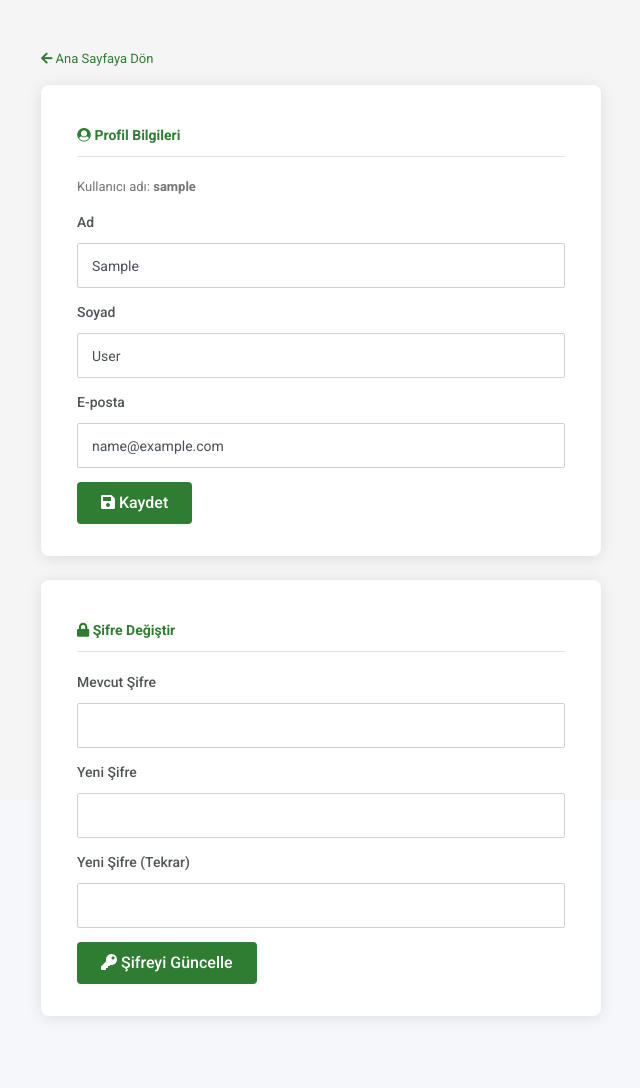
After one commit to ChronoCoders/agrisynthia, a Django app: page /accounts/profile/ in a window 1280 px wide. The commit adds this page. Shown: the whole page, without its empty margins (319-959 px from the left). Run offline with Django 3.2, Linux system fonts and the light colour scheme; the visitor is signed in with stand-in values (Sample User, id 1); parts of the project's set-up code (start-up, migrations or seed data) failed here and were passed over; some libraries are stand-ins or nearby versions.

Commit message:
Add user profile page, ODM watchdog Beat task, and updated_at field
- accounts: profile view with inline name/email update and password change
  forms; navbar username now links to /accounts/profile/
- dron_map: add updated_at (auto_now) to Projects; new Celery Beat task
  watchdog_stuck_odm_tasks runs hourly and marks projects stuck in
  'processing' for >ODM_STUCK_TIMEOUT_MINUTES (default 120 min) as failed
- settings: register odm-watchdog-hourly in CELERY_BEAT_SCHEDULE
- .env.example: document ODM_STUCK_TIMEOUT_MINUTES

```diff
--- a/accounts/urls.py
+++ b/accounts/urls.py
@@ -22,4 +22,5 @@ urlpatterns = [
     path("password-reset/complete/", auth_views.PasswordResetCompleteView.as_view(
         template_name="registration/password_reset_complete.html",
     ), name="password_reset_complete"),
+    path("profile/", views.profile, name="profile"),
 ]
--- a/accounts/views.py
+++ b/accounts/views.py
@@ -1,12 +1,26 @@
 # -*- coding: utf-8 -*-
 import logging
 
+from django import forms
 from django.contrib import messages
-from django.contrib.auth import login
-from django.contrib.auth.forms import UserCreationForm
+from django.contrib.auth import login, update_session_auth_hash
+from django.contrib.auth.decorators import login_required
+from django.contrib.auth.forms import PasswordChangeForm, UserCreationForm
 from django.shortcuts import redirect, render
 
 logger = logging.getLogger(__name__)
+
+
+class ProfileForm(forms.ModelForm):
+    class Meta:
+        from django.contrib.auth import get_user_model
+        model = get_user_model()
+        fields = ["first_name", "last_name", "email"]
+        widgets = {
+            "first_name": forms.TextInput(attrs={"class": "form-control"}),
+            "last_name": forms.TextInput(attrs={"class": "form-control"}),
+            "email": forms.EmailInput(attrs={"class": "form-control"}),
+        }
 
 
 def register(request):
@@ -26,3 +40,29 @@ def register(request):
         form = UserCreationForm()
 
     return render(request, "registration/register.html", {"form": form})
+
+
+@login_required
+def profile(request):
+    profile_form = ProfileForm(instance=request.user)
+    password_form = PasswordChangeForm(user=request.user)
+
+    if request.method == "POST":
+        if "update_profile" in request.POST:
+            profile_form = ProfileForm(request.POST, instance=request.user)
+            if profile_form.is_valid():
+                profile_form.save()
+                messages.success(request, "Profil bilgileri güncellendi.")
+                return redirect("profile")
+        elif "change_password" in request.POST:
+            password_form = PasswordChangeForm(user=request.user, data=request.POST)
+            if password_form.is_valid():
+                password_form.save()
+                update_session_auth_hash(request, password_form.user)
+                messages.success(request, "Şifre başarıyla değiştirildi.")
+                return redirect("profile")
+
+    return render(request, "registration/profile.html", {
+        "profile_form": profile_form,
+        "password_form": password_form,
+    })
--- a/dron_map/models.py
+++ b/dron_map/models.py
@@ -19,6 +19,9 @@ class Projects(models.Model):
     )
     Data_time: models.DateTimeField = models.DateTimeField(
         auto_now_add=True, db_index=True
+    )
+    updated_at: models.DateTimeField = models.DateTimeField(
+        auto_now=True, db_index=True
     )
     picture: models.FileField = models.FileField(
         upload_to="assets/images", blank=True, null=True, verbose_name="image"
--- a/templates/navbar.html
+++ b/templates/navbar.html
@@ -7,9 +7,9 @@
 <div class="float-right">
 <div class="ico-item" style="display:flex;align-items:center;gap:12px;">
     {% if user.is_authenticated %}
-    <span style="font-size:13px;color:#555;">
+    <a href="{% url 'profile' %}" style="font-size:13px;color:#555;text-decoration:none;">
         <i class="fa fa-user"></i> {{ user.username }}
-    </span>
+    </a>
     <form method="post" action="{% url 'logout' %}" style="margin:0;">
         {% csrf_token %}
         <button type="submit" style="background:none;border:none;color:#c62828;font-size:13px;cursor:pointer;padding:0;">
--- /dev/null
+++ b/templates/registration/profile.html
@@ -0,0 +1,141 @@
+{% load static %}
+<!DOCTYPE html>
+<html lang="tr">
+<head>
+    <meta charset="UTF-8">
+    <meta name="viewport" content="width=device-width, initial-scale=1, user-scalable=no">
+    <title>Farm Vision - Profil</title>
+    <link rel="shortcut icon" type="image/png" href="{% static 'favicon.ico' %}"/>
+    <link rel="stylesheet" href="{% static 'assets/styles/style.min.css' %}">
+    <link rel="stylesheet" href="{% static 'assets/styles/custom.css' %}">
+    <link href="{% static 'fontawesomefree/css/fontawesome.css' %}" rel="stylesheet">
+    <link href="{% static 'fontawesomefree/css/solid.css' %}" rel="stylesheet">
+    <style>
+        body { background: #f5f5f5; }
+        .profile-wrapper {
+            min-height: 100vh;
+            display: flex;
+            align-items: flex-start;
+            justify-content: center;
+            padding: 48px 16px;
+        }
+        .profile-container { width: 100%; max-width: 560px; }
+        .profile-card {
+            background: #fff;
+            border-radius: 8px;
+            box-shadow: 0 2px 16px rgba(0,0,0,0.10);
+            padding: 32px 36px;
+            margin-bottom: 24px;
+        }
+        .profile-card h5 {
+            color: #2E7D32;
+            font-weight: 700;
+            margin-bottom: 20px;
+            border-bottom: 1px solid #e0e0e0;
+            padding-bottom: 12px;
+        }
+        .btn-primary-green {
+            background: #2E7D32;
+            border-color: #2E7D32;
+            color: #fff;
+            padding: 8px 24px;
+            border-radius: 4px;
+        }
+        .btn-primary-green:hover { background: #1b5e20; border-color: #1b5e20; color: #fff; }
+        .back-link { font-size: 13px; color: #2E7D32; }
+        .errorlist { color: #c62828; list-style: none; padding: 0; font-size: 13px; }
+    </style>
+</head>
+<body>
+<div class="profile-wrapper">
+    <div class="profile-container">
+        <div style="margin-bottom:16px;">
+            <a href="/" class="back-link"><i class="fas fa-arrow-left"></i> Ana Sayfaya Dön</a>
+        </div>
+
+        {% if messages %}
+        {% for message in messages %}
+        <div class="alert alert-{{ message.tags|default:'info' }}">{{ message }}</div>
+        {% endfor %}
+        {% endif %}
+
+        <!-- Profile info card -->
+        <div class="profile-card">
+            <h5><i class="fas fa-user-circle"></i> Profil Bilgileri</h5>
+            <p style="font-size:13px;color:#757575;margin-bottom:16px;">
+                Kullanıcı adı: <strong>{{ user.username }}</strong>
+            </p>
+            <form method="post">
+                {% csrf_token %}
+                <div class="form-group">
+                    <label>Ad</label>
+                    {{ profile_form.first_name }}
+                    {% if profile_form.first_name.errors %}
+                    <ul class="errorlist">{% for e in profile_form.first_name.errors %}<li>{{ e }}</li>{% endfor %}</ul>
+                    {% endif %}
+                </div>
+                <div class="form-group">
+                    <label>Soyad</label>
+                    {{ profile_form.last_name }}
+                    {% if profile_form.last_name.errors %}
+                    <ul class="errorlist">{% for e in profile_form.last_name.errors %}<li>{{ e }}</li>{% endfor %}</ul>
+                    {% endif %}
+                </div>
+                <div class="form-group">
+                    <label>E-posta</label>
+                    {{ profile_form.email }}
+                    {% if profile_form.email.errors %}
+                    <ul class="errorlist">{% for e in profile_form.email.errors %}<li>{{ e }}</li>{% endfor %}</ul>
+                    {% endif %}
+                </div>
+                <button type="submit" name="update_profile" class="btn btn-primary-green">
+                    <i class="fas fa-save"></i> Kaydet
+                </button>
+            </form>
+        </div>
+
+        <!-- Password change card -->
+        <div class="profile-card">
+            <h5><i class="fas fa-lock"></i> Şifre Değiştir</h5>
+            <form method="post">
+                {% csrf_token %}
+                <div class="form-group">
+                    <label>Mevcut Şifre</label>
+                    <input type="password" name="old_password" class="form-control"
+                           autocomplete="current-password" required>
+                    {% if password_form.old_password.errors %}
+                    <ul class="errorlist">{% for e in password_form.old_password.errors %}<li>{{ e }}</li>{% endfor %}</ul>
+                    {% endif %}
+                </div>
+                <div class="form-group">
+                    <label>Yeni Şifre</label>
+                    <input type="password" name="new_password1" class="form-control"
+                           autocomplete="new-password" required>
+                    {% if password_form.new_password1.errors %}
+                    <ul class="errorlist">{% for e in password_form.new_password1.errors %}<li>{{ e }}</li>{% endfor %}</ul>
+                    {% endif %}
+                </div>
+                <div class="form-group">
+                    <label>Yeni Şifre (Tekrar)</label>
+                    <input type="password" name="new_password2" class="form-control"
+                           autocomplete="new-password" required>
+                    {% if password_form.new_password2.errors %}
+                    <ul class="errorlist">{% for e in password_form.new_password2.errors %}<li>{{ e }}</li>{% endfor %}</ul>
+                    {% endif %}
+                </div>
+                {% if password_form.non_field_errors %}
+                <div class="alert alert-danger" style="font-size:13px;">
+                    {% for e in password_form.non_field_errors %}{{ e }}{% endfor %}
+                </div>
+                {% endif %}
+                <button type="submit" name="change_password" class="btn btn-primary-green">
+                    <i class="fas fa-key"></i> Şifreyi Güncelle
+                </button>
+            </form>
+        </div>
+    </div>
+</div>
+<script src="{% static 'assets/scripts/jquery.min.js' %}"></script>
+<script src="{% static 'assets/plugin/bootstrap/js/bootstrap.min.js' %}"></script>
+</body>
+</html>
--- a/yolowebapp2/settings.py
+++ b/yolowebapp2/settings.py
@@ -481,6 +481,10 @@ CELERY_BEAT_SCHEDULE = {
         "schedule": 86400.0,
         "kwargs": {"days_old": int(os.environ.get("RESULT_RETENTION_DAYS", 30))},
     },
+    "odm-watchdog-hourly": {
+        "task": "dron_map.watchdog_stuck_odm_tasks",
+        "schedule": 3600.0,  # Every hour
+    },
 }
 
 # Redis connection pool settings
```
Also changed, not shown: dron_map/tasks.py (+40 -0 lines), dron_map/migrations/0006_add_updated_at.py (added), 1 other file.
